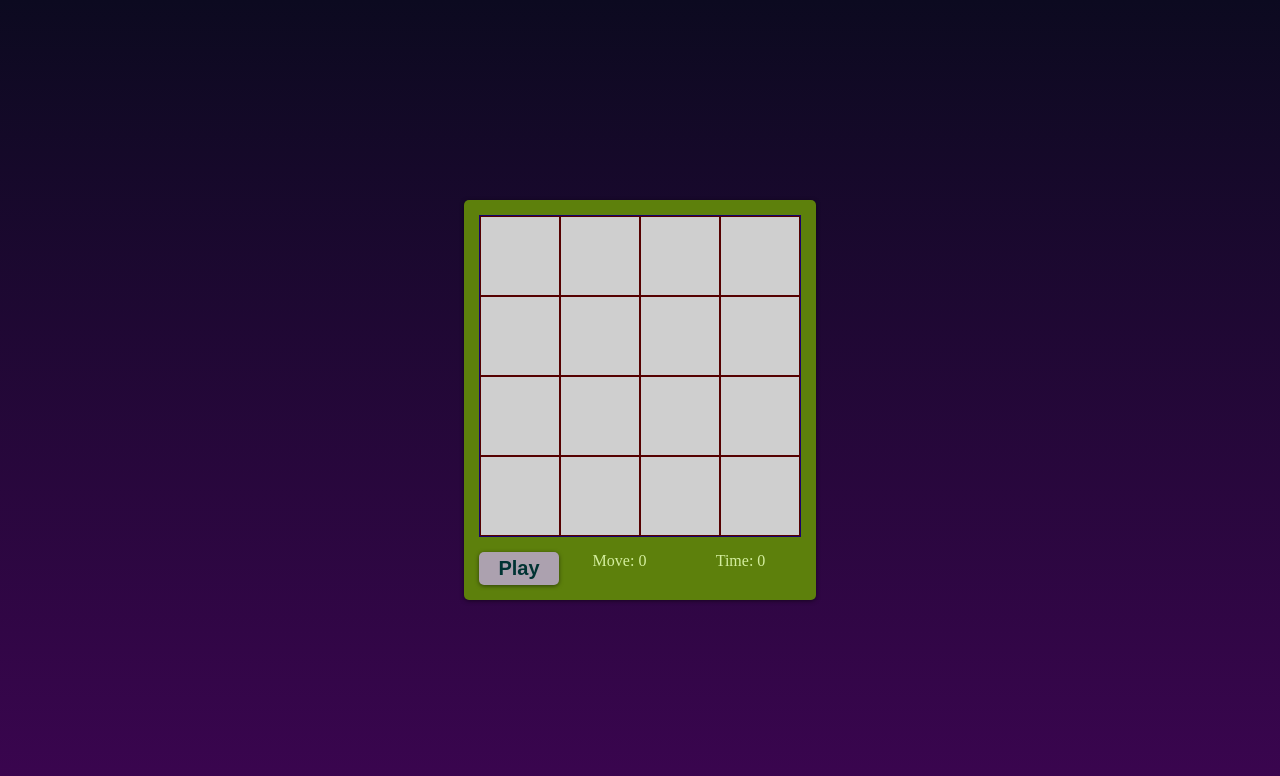
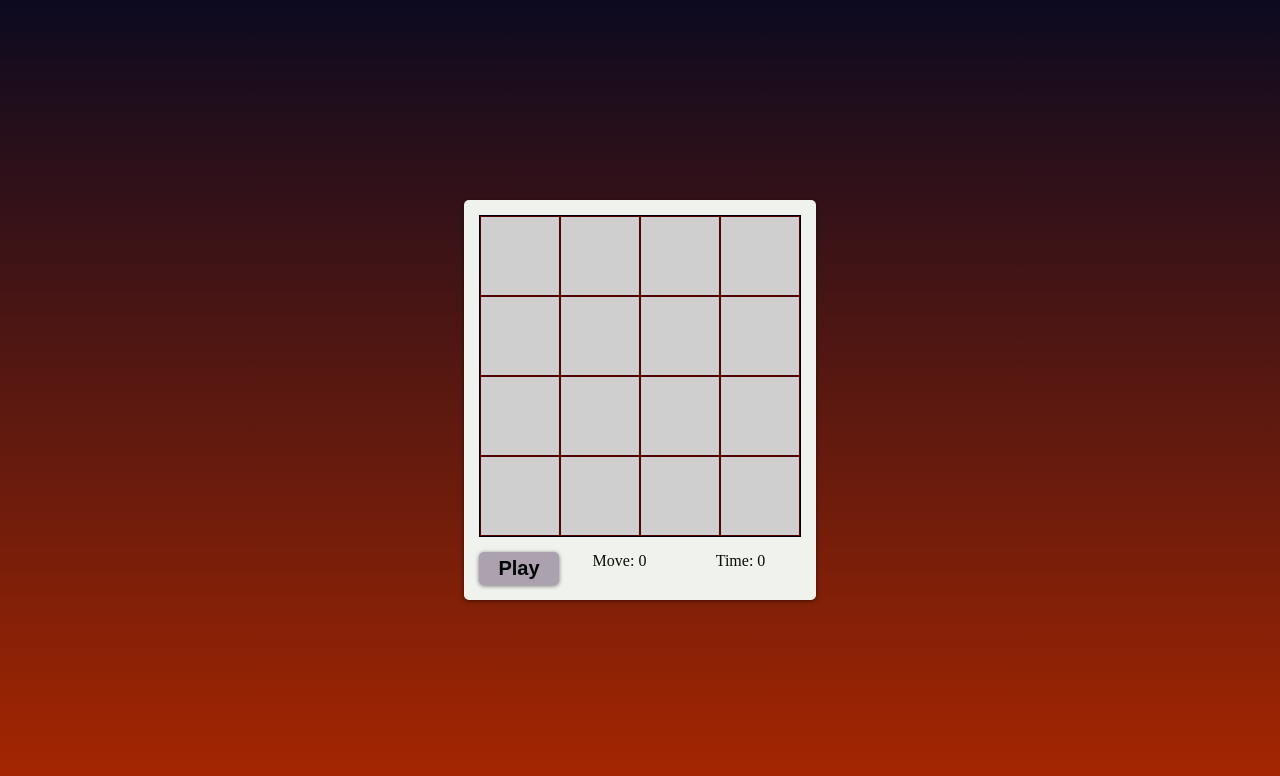
Before and after one commit to yoinercoding/PuzzelGame, a plain HTML site: page index.html in a window 1280 px wide. Drawn offline with Linux system fonts and the light colour scheme.

Commit message:
update para prod

```diff
--- a/index.html
+++ b/index.html
@@ -5,7 +5,8 @@
     <meta http-equiv="X-UA-Compatible" content="IE=edge">
     <meta name="viewport" content="width=device-width, initial-scale=1.0">
     <link rel="stylesheet" href="styles.css">
-    <title>PuzzelGame</title>
+    <link rel="icon" type="image/x-icon" href="/favicon.png">
+    <title>PuzzleGame</title>
 </head>
 <body>
     <div class="game">
--- a/styles.css
+++ b/styles.css
@@ -10,7 +10,7 @@ html {
 
 body {
     height: 100%;
-    background-image: linear-gradient(#0c0a20, #3b0550);
+    background-image: linear-gradient(#0c0a20, #a92700);
 }
 
 .game {
@@ -20,7 +20,7 @@ body {
     transform: translate(-50%, -50%);
     box-shadow: 0 1px 4px rgba(0, 0, 0, 0.5);
     padding: 15px;
-    background-color: #5d800c;
+    background-color: #f0f2ed;
     border-radius: 5px;
 }
 
@@ -28,12 +28,12 @@ body {
     display: grid;
     grid-template-columns: 80px 80px 80px 80px;
     grid-template-rows: 80px 80px 80px 80px;
-    border: 1px solid #18016d;
+    border: 1px solid #03000c;
 }
 
 .grid button {
     background-color: #cfcfcf;
-    color: blue;
+    color: rgb(0, 0, 8);
     font-size: 24px;
     font-weight: bold;
     border: 1px solid #550000;
@@ -54,19 +54,19 @@ body {
     padding: 5px;
     width: 80px;
     background-color: #aca1af;
-    color: #003333;
+    color: #000505;
     cursor: pointer;
 }
 
 .footer button:hover {
     color: #1a220a;
-    background-color: #003333;
+    background-color: #7b2a02;
 }
 
 .footer span {
     flex: 1;
     text-align: center;
     font-size: 20x;
-    color: #d4ee9f;
+    color: #0a0d00;
     font-weight: auto 0;
 }
```
Also changed, not shown: favicon.png (added).
